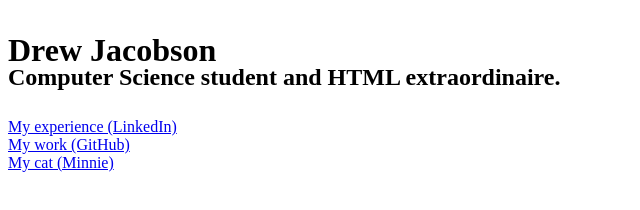
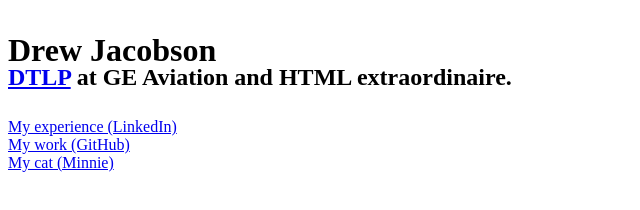
Before and after one commit to drewpj/djacobso.github.io, a plain HTML site: page index.html in a window 1280 px wide. Shown: the whole page, without its empty margins (0-640 px from the left). Drawn offline with Linux system fonts and the light colour scheme.

Commit message:
Updated job title

```diff
--- a/index.html
+++ b/index.html
@@ -18,7 +18,7 @@
   <br>
   <div class="heading">
     <h1 id="fstHeader">Drew Jacobson</h1>
-    <h2 id="sndHeader">Computer Science student and HTML extraordinaire.</h2>
+    <h2 id="sndHeader"><a href="https://jobs.gecareers.com/global/en/digital-technology-leadership">DTLP</a> at GE Aviation and HTML extraordinaire.</h2>
   </div>
   <br>
 <ul>
```
